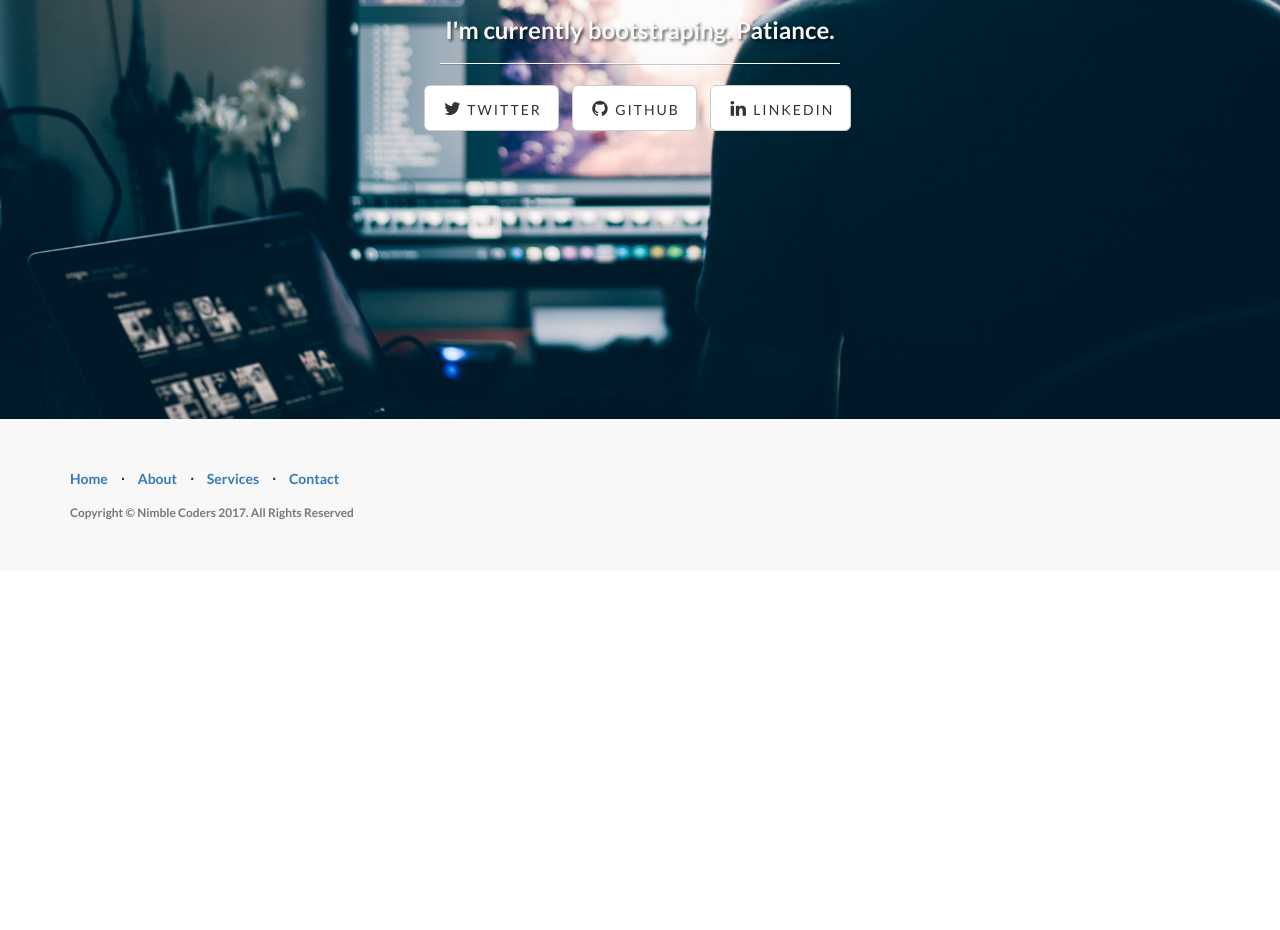
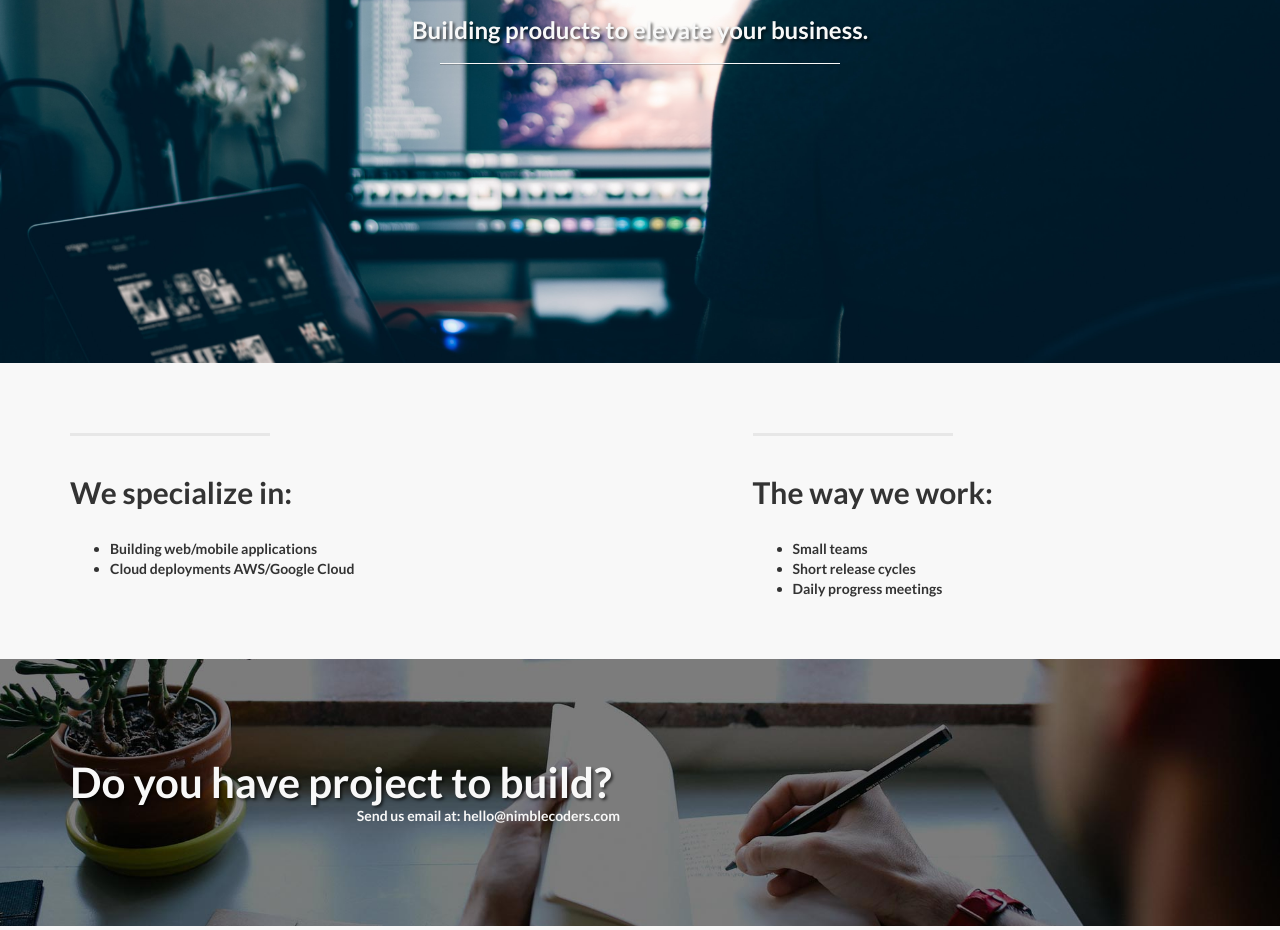
Before and after one commit to solidblocks/solidblocks.github.io, a plain HTML site: page index.html in a window 1280 px wide. Shown: the part 358-1288 px from the top of the page. Before the commit the page ends 929 px from the top, so only its background shows below. Drawn offline with Linux system fonts and the light colour scheme.

Commit message:
Service description

```diff
--- a/index.html
+++ b/index.html
@@ -75,19 +75,8 @@
                 <div class="col-lg-12">
                     <div class="intro-message">
                         <h1>Nimble Coders</h1>
-                        <h3>I'm currently bootstraping. Patiance.</h3>
+                        <h3>Building products to elevate your business.</h3>
                         <hr class="intro-divider">
-                        <ul class="list-inline intro-social-buttons">
-                            <li>
-                                <a href="https://twitter.com/nmblcdrs" class="btn btn-default btn-lg"><i class="fa fa-twitter fa-fw"></i> <span class="network-name">Twitter</span></a>
-                            </li>
-                            <li>
-                                <a href="https://github.com/nmblcdrs" class="btn btn-default btn-lg"><i class="fa fa-github fa-fw"></i> <span class="network-name">Github</span></a>
-                            </li>
-                            <li>
-                                <a href="#" class="btn btn-default btn-lg"><i class="fa fa-linkedin fa-fw"></i> <span class="network-name">Linkedin</span></a>
-                            </li>
-                        </ul>
                     </div>
                 </div>
             </div>
@@ -99,6 +88,65 @@
     <!-- /.intro-header -->
 
     <!-- Page Content -->
+
+	<a  name="services"></a>
+    <div class="content-section-a">
+
+        <div class="container">
+            <div class="row">
+                <div class="col-lg-5 col-sm-6">
+                    <hr class="section-heading-spacer">
+                    <div class="clearfix"></div>
+                    <h2 class="section-heading">We specialize in:</h2>
+                    <p class="lead">
+                        <ul>
+                            <li>Building web/mobile applications</li>
+                            <li>Cloud deployments AWS/Google Cloud</li>
+                        </ul>
+                    </p>
+                </div>
+                <div class="col-lg-5 col-lg-offset-2 col-sm-6">
+                    <hr class="section-heading-spacer">
+                    <div class="clearfix"></div>
+                    <h2 class="section-heading">The way we work:</h2>
+                    <p class="lead">
+                    <ul>
+                        <li>Small teams</li>
+                        <li>Short release cycles</li>
+                        <li>Daily progress meetings</li>
+                    </ul>
+                    </p>
+                </div>
+            </div>
+
+        </div>
+        <!-- /.container -->
+
+    </div>
+    <!-- /.content-section-a -->
+
+
+	<a  name="contact"></a>
+    <div class="banner">
+
+        <div class="container">
+
+            <div class="row">
+                <div class="col-lg-6">
+                    <h2>Do you have project to build?</h2>
+                    <ul class="list-inline banner-social-buttons">
+                        <li>
+                            Send us email at: hello@nimblecoders.com
+                        </li>
+                    </ul>
+                </div>
+
+            </div>
+
+        </div>
+        <!-- /.container -->
+
+    </div>
 
     <!-- Footer -->
     <footer>
```
